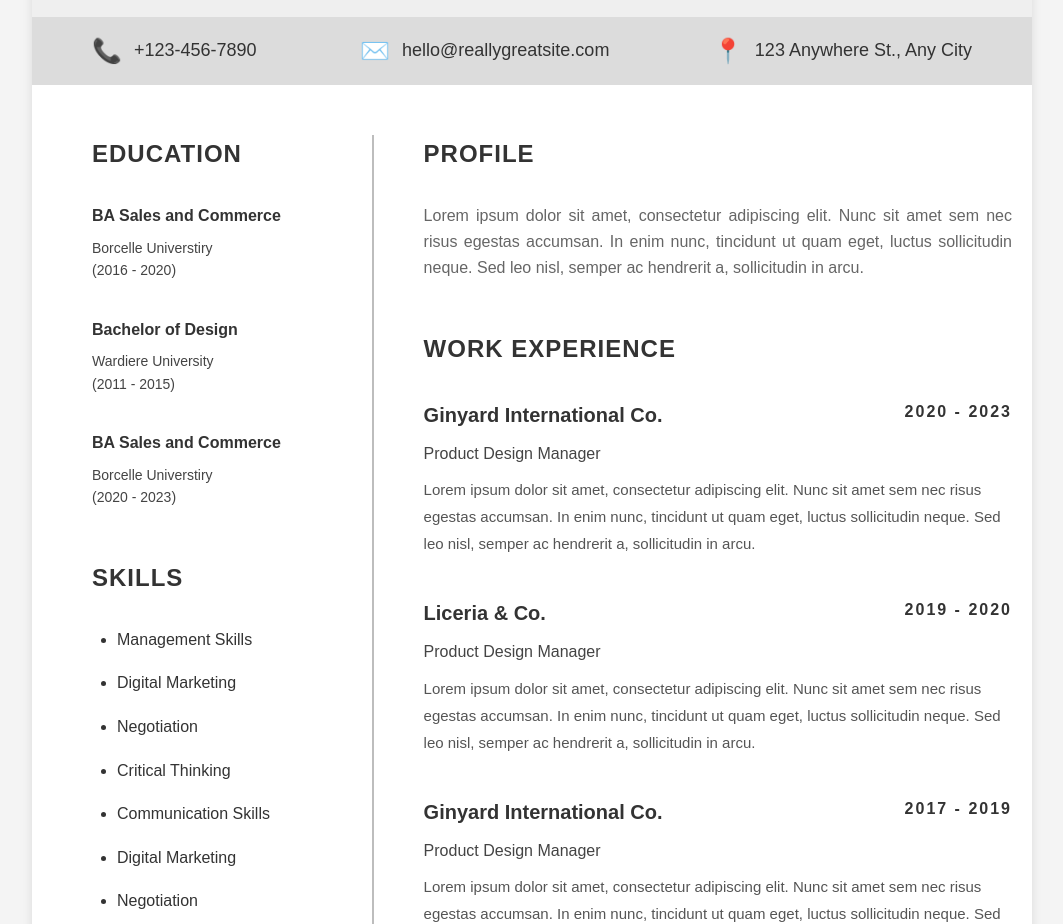
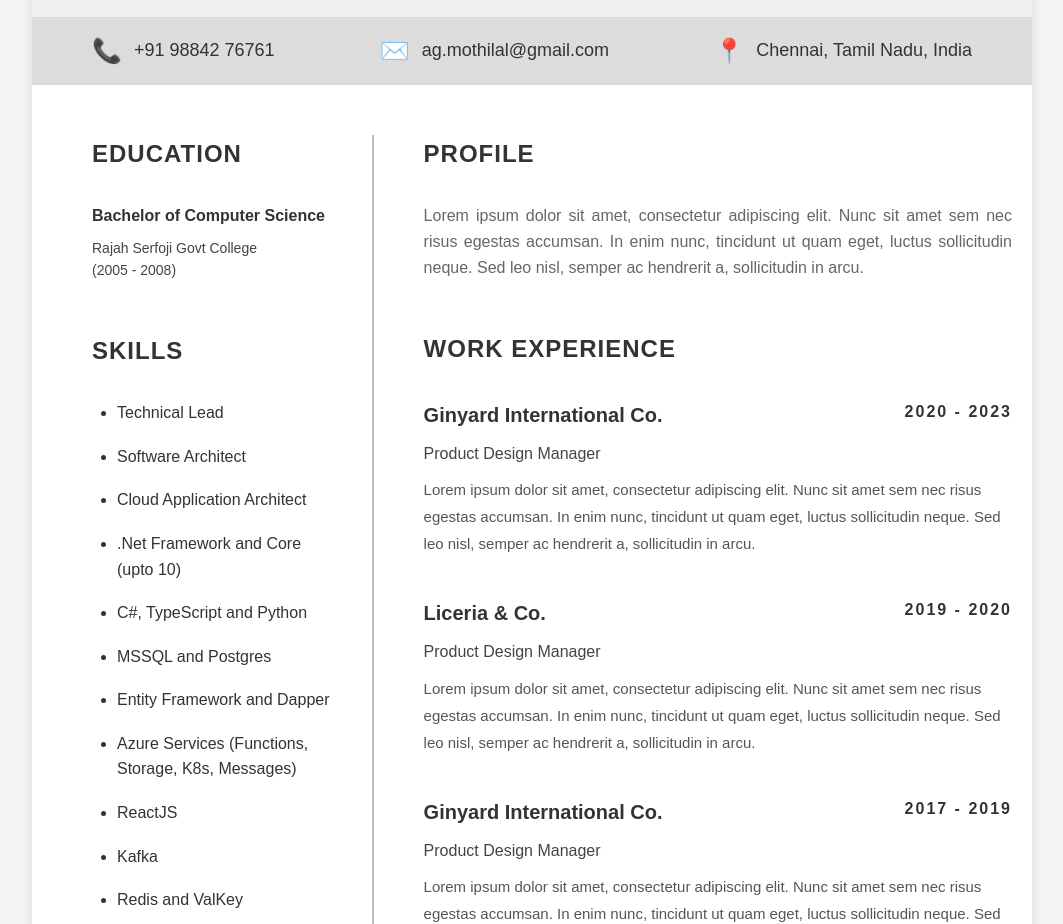
Before and after one commit to agmothilal/agmothilal.github.io, a plain HTML site: page index.html in a window 1280 px wide. Shown: the part 158-1082 px from the top of the page, without its empty margins (108-1171 px from the left). Drawn offline with Linux system fonts and the light colour scheme.

Commit message:
Updated the basic details

```diff
--- a/index.html
+++ b/index.html
@@ -4,7 +4,7 @@
 <head>
     <meta charset="UTF-8" />
     <meta name="viewport" content="width=device-width, initial-scale=1.0" />
-    <title>Professional Resume</title>
+    <title>Mothilal's Resume</title>
 
     <style>
         * {
@@ -230,8 +230,8 @@
 
         <!-- HEADER -->
         <div class="header">
-            <h1>Lorna Alvarado</h1>
-            <p>Marketing Manager</p>
+            <h1>Mothilal A G</h1>
+            <p>Lead Software Engineer</p>
         </div>
 
         <!-- CONTACT -->
@@ -239,17 +239,17 @@
 
             <div class="contact-item">
                 <span>📞</span>
-                <div>+123-456-7890</div>
+                <div>+91 98842 76761</div>
             </div>
 
             <div class="contact-item">
                 <span>✉️</span>
-                <div>hello@reallygreatsite.com</div>
+                <div>ag.mothilal@gmail.com</div>
             </div>
 
             <div class="contact-item">
                 <span>📍</span>
-                <div>123 Anywhere St., Any City</div>
+                <div>Chennai, Tamil Nadu, India</div>
             </div>
 
         </div>
@@ -265,21 +265,9 @@
                     <h2>EDUCATION</h2>
 
                     <div class="edu-item">
-                        <h3>BA Sales and Commerce</h3>
-                        <p>Borcelle Universtiry</p>
-                        <p>(2016 - 2020)</p>
-                    </div>
-
-                    <div class="edu-item">
-                        <h3>Bachelor of Design</h3>
-                        <p>Wardiere University</p>
-                        <p>(2011 - 2015)</p>
-                    </div>
-
-                    <div class="edu-item">
-                        <h3>BA Sales and Commerce</h3>
-                        <p>Borcelle Universtiry</p>
-                        <p>(2020 - 2023)</p>
+                        <h3>Bachelor of Computer Science</h3>
+                        <p>Rajah Serfoji Govt College</p>
+                        <p>(2005 - 2008)</p>
                     </div>
                 </section>
 
@@ -288,13 +276,17 @@
                     <h2>SKILLS</h2>
 
                     <ul>
-                        <li>Management Skills</li>
-                        <li>Digital Marketing</li>
-                        <li>Negotiation</li>
-                        <li>Critical Thinking</li>
-                        <li>Communication Skills</li>
-                        <li>Digital Marketing</li>
-                        <li>Negotiation</li>
+                        <li>Technical Lead</li>
+                        <li>Software Architect</li>
+                        <li>Cloud Application Architect</li>
+                        <li>.Net Framework and Core (upto 10)</li>
+                        <li>C#, TypeScript and Python</li>
+                        <li>MSSQL and Postgres</li>
+                        <li>Entity Framework and Dapper</li>
+                        <li>Azure Services (Functions, Storage, K8s, Messages)</li>
+                        <li>ReactJS</li>
+                        <li>Kafka</li>
+                        <li>Redis and ValKey</li>
                     </ul>
                 </section>
 
@@ -303,9 +295,8 @@
                     <h2>LANGUAGE</h2>
 
                     <ul>
+                        <li>Tamil</li>
                         <li>English</li>
-                        <li>Spanish</li>
-                        <li>French</li>
                     </ul>
                 </section>
 
```
Also changed, not shown: 2 other files.
